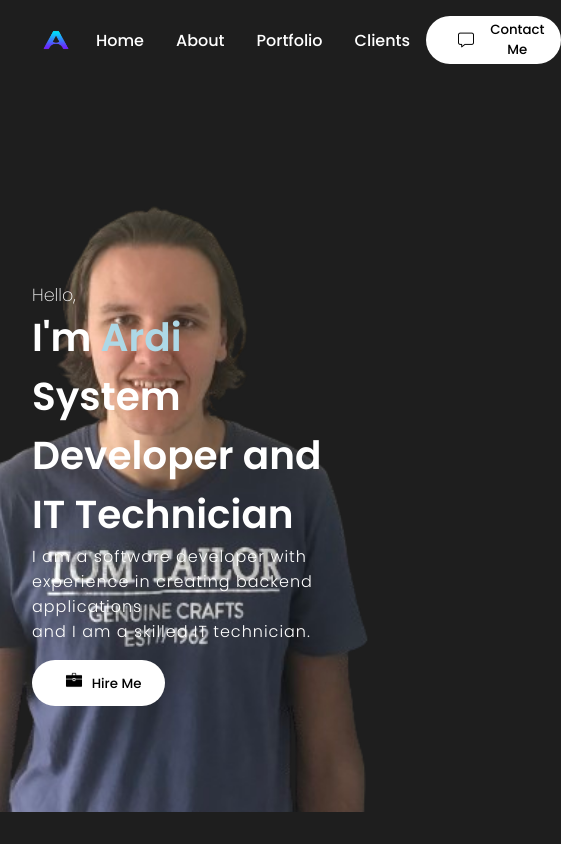
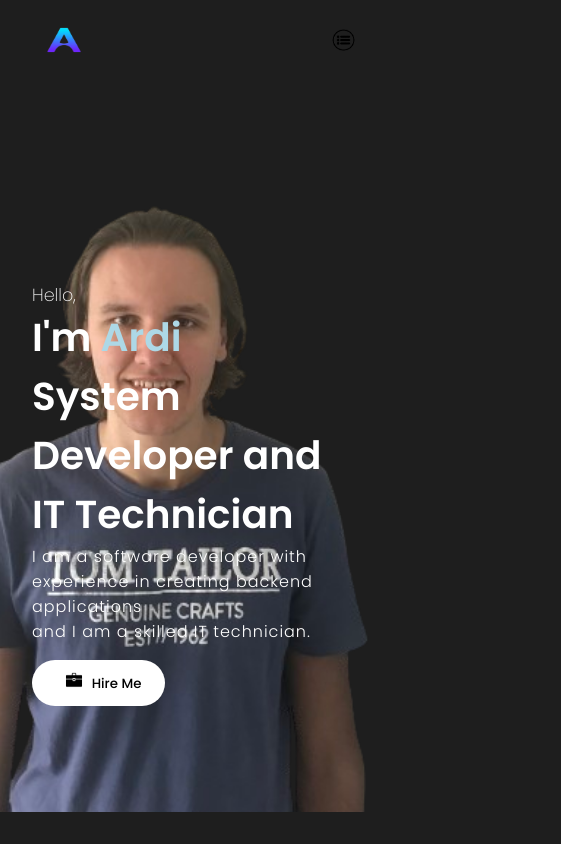
Before and after one commit to Ardinio/Portfolio, a React (Create React App) app: page / in a window 390 px wide. Shown: the top 844 px of the page, 561 px wide, since content can reach past the window. Built offline with nearby package versions, Linux system fonts and the light colour scheme.

Commit message:
Added footer an funtion to my navbar

```diff
--- a/src/App.tsx
+++ b/src/App.tsx
@@ -4,6 +4,7 @@
 import Skills from './components/skills/skills';
 import Works from './components/works/works';
 import Contact from './components/contact/contact';
+import Footer from './components/footer/footer';
 
 function App() {
   return (
@@ -13,6 +14,7 @@
       <Skills />
       <Works />
       <Contact />
+      <Footer />
     </div>
   );
 }
--- /dev/null
+++ b/src/components/footer/footer.css
@@ -0,0 +1,10 @@
+.footer {
+    width: 100vw;
+    height: 4rem;
+    background: rgb(40, 40, 40);
+    display: flex;
+    align-items: center;
+    justify-content: center;
+    font-weight: 300;
+    font-size: small;
+}
--- /dev/null
+++ b/src/components/footer/footer.tsx
@@ -0,0 +1,12 @@
+import React from "react";
+import './footer.css'
+
+function Footer() {
+    return(
+        <footer className='footer'>
+            Copyright &#169; 2024 Ardi Grapci. All right received.
+        </footer>
+    );
+}
+
+export default Footer
--- a/src/components/navbar/navbar.css
+++ b/src/components/navbar/navbar.css
@@ -47,3 +47,50 @@
     width: 1rem;
     margin: 1rem;
 }
+
+.active {
+    color: lightblue;
+    padding-bottom: 0.5rem;
+    border-bottom: 3px solid lightblue;
+}
+
+.mobMenu {
+    display: none;
+    object-fit: cover;
+    height: 1.8rem;
+}
+
+.navMenu {
+    position: absolute;
+    top: 4rem;
+    right: 2rem;
+    z-index: 2;
+    display: flex;
+    flex-direction: column;
+    padding: 0.5rem;
+    height: fit-content;
+    min-width: 15rem;
+    background: rgb(40, 40, 40);
+    border-radius: 1rem;
+}
+
+.listItem {
+    color: white;
+    padding: 0.5rem 3rem;
+    margin: 0.25rem;
+    background: rgb(30, 30, 30);
+}
+
+@media screen and (max-width: 720px) {
+    .mobMenu {
+        display: flex;
+    }
+
+    .desktopMenu {
+        display: none;
+    }
+
+    .desktopMenuBtn {
+        display: none;
+    }
+}
--- a/src/components/navbar/navbar.tsx
+++ b/src/components/navbar/navbar.tsx
@@ -1,23 +1,35 @@
-import React from "react";
+import React, { useState } from "react";
 import './navbar.css';
 import logo from '../../assets/logo.png';
 import contactImg from '../../assets/contactme.png';
+import menu from '../../assets/menu.png';
 import { Link } from 'react-scroll/';
 
 function Navbar() {
+    const [showMenu, setShowMenu] = useState(false);
     return (
         <nav className="navbar">
             <img src={logo} alt="Logo" className='logo'/>
             <div className="desktopMenu">
-                <Link className="desktopMenuListItem">Home</Link>
-                <Link className="desktopMenuListItem">About</Link>
-                <Link className="desktopMenuListItem">Portfolio</Link>
-                <Link className="desktopMenuListItem">Clients</Link>
+                <Link activeClass='active' to='intro' spy={true} smooth={true} offset={-100} duration={500} className="desktopMenuListItem">Home</Link>
+                <Link activeClass='active' to='skills' spy={true} smooth={true} offset={-100} duration={500} className="desktopMenuListItem">About</Link>
+                <Link activeClass='active' to='works' spy={true} smooth={true} offset={-100} duration={500} className="desktopMenuListItem">Portfolio</Link>
+                <Link activeClass='active' to='clients' spy={true} smooth={true} offset={-50} duration={500} className="desktopMenuListItem">Clients</Link>
             </div>
-            <button className="desktopMenuBtn">
+            <button className="desktopMenuBtn" onClick={() => {
+                document.getElementById('contact')?.scrollIntoView({behavior: 'smooth'});
+            }}>
                 <img src={contactImg} alt="" className="desktopMenuImg" />
                 Contact Me
             </button>
+            <img src={menu} alt="Menu" className='mobMenu' onClick={()=>setShowMenu(!showMenu)}/>
+            <div className="navMenu" style={{display: showMenu? 'flex' : 'none'}}>
+                <Link activeClass='active' to='intro' spy={true} smooth={true} offset={-100} duration={500} className="listItem" onClick={()=>setShowMenu(false)}>Home</Link>
+                <Link activeClass='active' to='skills' spy={true} smooth={true} offset={-100} duration={500} className="listItem" onClick={()=>setShowMenu(false)}>About</Link>
+                <Link activeClass='active' to='works' spy={true} smooth={true} offset={-100} duration={500} className="listItem" onClick={()=>setShowMenu(false)}>Portfolio</Link>
+                <Link activeClass='active' to='clients' spy={true} smooth={true} offset={-50} duration={500} className="listItem" onClick={()=>setShowMenu(false)}>Clients</Link>
+                <Link activeClass='active' to='contact' spy={true} smooth={true} offset={-50} duration={500} className="listItem" onClick={()=>setShowMenu(false)}>Contact</Link>
+            </div>
         </nav>
     );
 }
--- a/src/components/works/works.css
+++ b/src/components/works/works.css
@@ -27,7 +27,7 @@
     align-items: center;
     justify-content: center;
     flex-wrap: wrap;
-    width: 100vw;
+    width: 70%;
     max-width: 50rem;
 }
 
```
